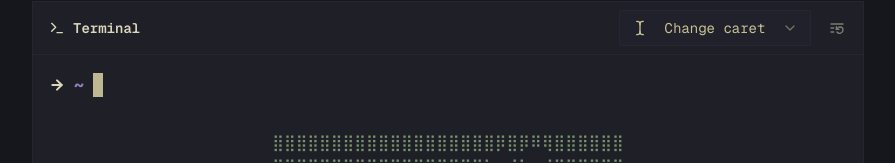
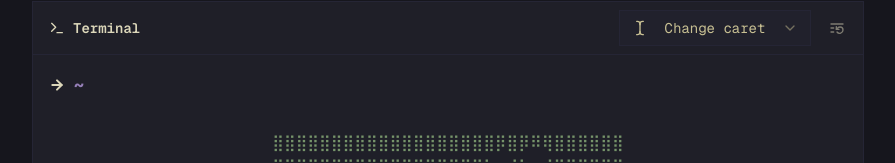
Before and after one commit to abdlrhmn0x7e/portfolio, a Next.js app: page / in a window 1280 px wide. Shown: the part 505-668 px from the top of the page, without its empty margins (192-1087 px from the left). Built offline with nearby package versions, Linux system fonts and the light colour scheme.

Commit message:
fix: trim trailing whitespaces from terminal, fix footer layout, min height screen on pages

```diff
--- a/src/app/(home)/_components/terminal.tsx
+++ b/src/app/(home)/_components/terminal.tsx
@@ -71,7 +71,7 @@ export function Terminal() {
       if (e.key === "Enter" && e.currentTarget.innerText) {
         const command = e.currentTarget.innerText;
 
-        setSubmittedCommand(command as Command);
+        setSubmittedCommand(command.trimEnd() as Command);
 
         if (command === "clear") {
           setSubmittedCommand(undefined);
@@ -107,8 +107,11 @@ export function Terminal() {
 
         <div className="group relative w-full pr-12">
           <div
-            className="text-chart-4 w-full font-semibold caret-transparent outline-none"
+            className="peer text-chart-4 w-full font-semibold caret-transparent outline-none"
             spellCheck={false}
+            autoCorrect="off"
+            autoCapitalize="off"
+            autoSave="off"
             contentEditable
             onKeyDown={handleCommandSubmit}
             ref={ref}
@@ -116,7 +119,7 @@ export function Terminal() {
 
           <Caret
             variant={caretVariant}
-            className="absolute top-0 mr-12 mix-blend-difference duration-75"
+            className="absolute top-0 mr-12 mix-blend-difference duration-75 not-peer-focus:bg-transparent not-peer-focus:opacity-0"
             style={{
               transform: `translateX(${position.x}px) translateY(${position.y}px)`,
             }}
--- a/src/app/layout.tsx
+++ b/src/app/layout.tsx
@@ -37,9 +37,9 @@ export default function RootLayout({
           enableSystem
           disableTransitionOnChange
         >
-          <MaxWidthWrapper>
+          <MaxWidthWrapper className="flex min-h-screen flex-col">
             <Header />
-            <main>{children}</main>
+            <main className="flex-1">{children}</main>
             <Footer />
           </MaxWidthWrapper>
         </ThemeProvider>
--- a/src/components/footer.tsx
+++ b/src/components/footer.tsx
@@ -8,7 +8,7 @@ import { Button } from "./ui/button";
 export function Footer() {
   const currentYear = new Date().getFullYear();
   return (
-    <footer className="mt-10 flex flex-col items-center justify-center gap-4 border-t py-4 md:flex-row">
+    <footer className="mt-10 flex flex-col items-center justify-center gap-4 border-t py-4 md:flex-row md:justify-between">
       <p className="text-muted-foreground text-sm">
         © {currentYear} Abdalrahman Mahmoud
       </p>
--- a/src/components/max-width-wrapper.tsx
+++ b/src/components/max-width-wrapper.tsx
@@ -1,15 +1,20 @@
+import { cn } from "~/lib/utils";
 import { Slot } from "@radix-ui/react-slot";
 
 export function MaxWidthWrapper({
   children,
+  className,
   asChild,
 }: {
   children: React.ReactNode;
+  className?: string;
   asChild?: boolean;
 }) {
   const Comp = asChild ? Slot : "div";
 
   return (
-    <Comp className="mx-auto max-w-4xl px-4 sm:px-6 lg:px-8">{children}</Comp>
+    <Comp className={cn("mx-auto max-w-4xl px-4 sm:px-6 lg:px-8", className)}>
+      {children}
+    </Comp>
   );
 }
--- a/src/hooks/use-caret.tsx
+++ b/src/hooks/use-caret.tsx
@@ -81,6 +81,7 @@ export function useCaret() {
         case "deleteWordBackward":
         case "deleteWordForward":
         case "deleteWord":
+        case "insertText":
         case "insertFromPaste":
         case "insertFromDrop":
         case "insertFromYank":
```
